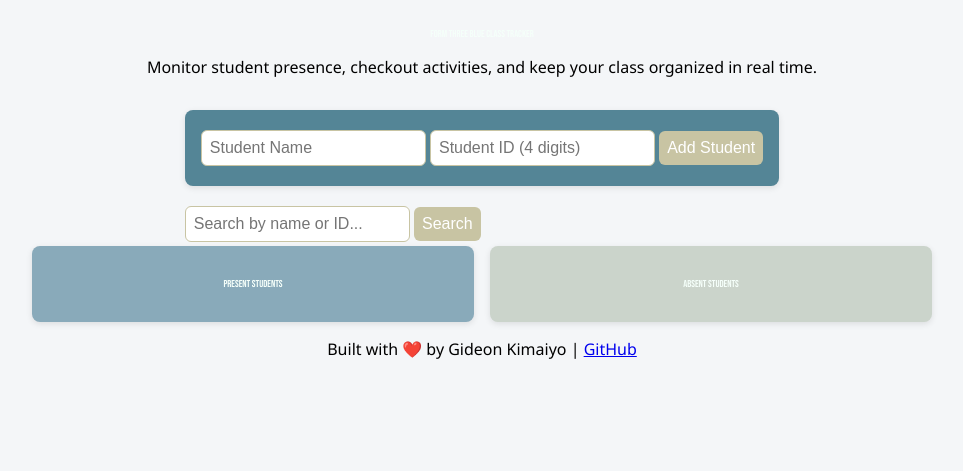
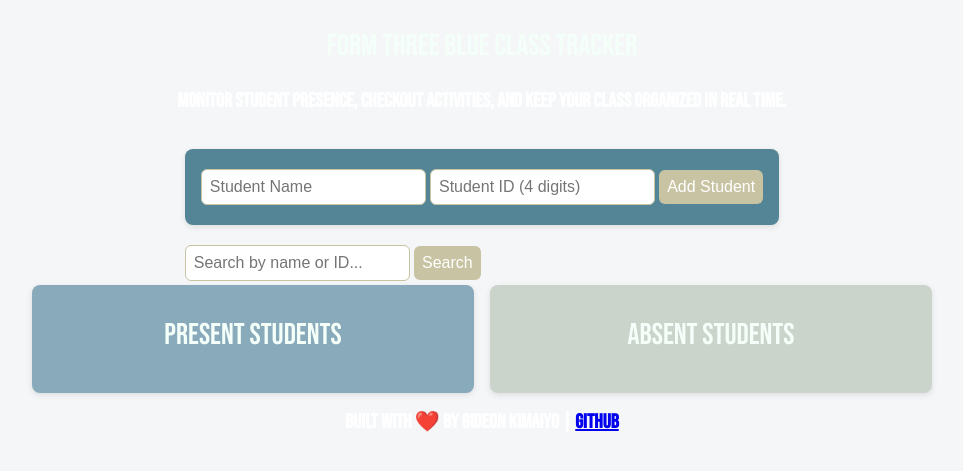
Before and after one commit to Gideon-Kipserem/Student-Tracker, a plain HTML site: page index.html in a window 1280 px wide. Shown: the part 101-572 px from the top of the page, without its empty margins (158-1121 px from the left). Drawn offline with Linux system fonts and the light colour scheme; no server answers.

Commit message:
styles footer

```diff
--- a/css/styles.css
+++ b/css/styles.css
@@ -19,7 +19,7 @@ h1 {
   margin-top: 1rem;
   max-width: 800px;
   font-family: "Bebas Neue", sans-serif;
-  font-weight: 600;
+  font-weight: 800;
   font-style:normal;
    font-size: 55px;
 }
@@ -29,12 +29,23 @@ h2{
    color: #F5FFFA;
   text-align: center;
   margin-top: 1rem;
-  max-width: 800px;
   font-family: "Bebas Neue", sans-serif;
   font-weight: 400;
   font-style:normal;
-   font-size: 10px;
+   font-size: 30px;
 
+}
+
+
+p{
+   color: white;
+  text-align: center;
+  margin-top: 1rem;
+  max-width: 800px;
+  font-family: "Bebas Neue", sans-serif;
+  font-weight: 600;
+  font-style:normal;
+   font-size: 20px;
 }
 
 
```
